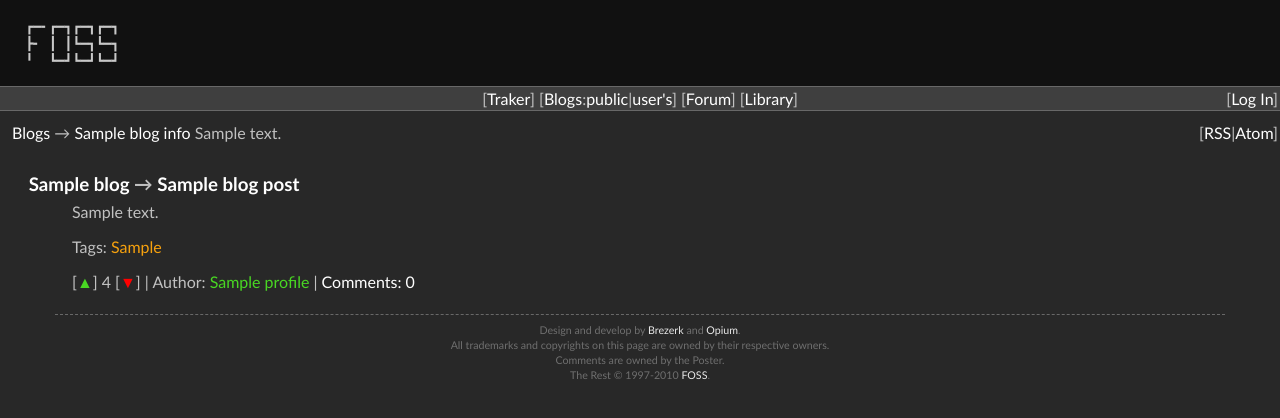
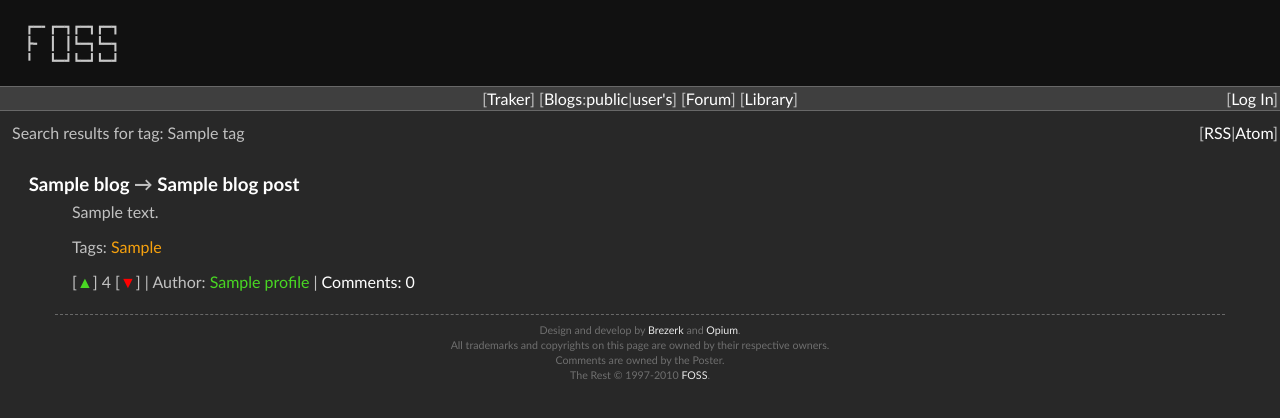
Before and after one commit to brezerk/taverna, a Django app: template templates/blog/blog.html in a window 1280 px wide. Shown: the top 418 px of the page. Run offline with Django 3.2, Linux system fonts and the light colour scheme; the template is opened without the code that fills it: most values are stand-ins (such as "Sample title", 1, 10 or a date in 2020).

Commit message:
blogs: tag fixes

```diff
--- a/templates/blog/blog.html
+++ b/templates/blog/blog.html
@@ -6,10 +6,14 @@
 <table cellspacing='0' cellpadding='2' border='0' width='100%'>
 <tr>
 <td>
-{% if blog_info.desc %}
-<a href='{% url blogs.views.index %}'>{% trans "Blogs" %}</a> → <a href='{%url blogs.views.view blog_info.pk %}'>{{ blog_info.name}}</a> {{ blog_info.desc }}
+{% if tag %}
+{% trans "Search results for tag:" %} {{ tag.name }}
 {% else %}
-{% trans "Blog's traker" %}
+    {% if blog_info %}
+        <a href='{% url blogs.views.index %}'>{% trans "Blogs" %}</a> → <a href='{%url blogs.views.view blog_info.pk %}'>{{ blog_info.name}}</a> {{ blog_info.desc }}
+    {% else %}
+        {% trans "Blog's traker" %}
+    {% endif %}
 {% endif %}
 </td>
 
--- a/templates/blog/pages.inc.html
+++ b/templates/blog/pages.inc.html
@@ -3,7 +3,17 @@
 {% if blog_posts.paginator.num_pages > 1 %}
 <div class='pages'>[{% trans "Page" %}
 {% if blog_posts.has_previous %}
-<a href='{% url blogs.views.index blog_posts.previous_page_number %}'>←</a>
+<a href='
+        {% if tag %}
+            {% url blogs.views.tags_search blog_posts.previous_page_number tag.pk %}
+        {% else %}
+            {% if blog_info %}
+                {% url blogs.views.view blog_posts.previous_page_number blog_info.pk %}
+            {% else %}
+                {% url blogs.views.index blog_posts.previous_page_number %}
+            {% endif %}
+        {% endif %}
+'>←</a>
 {% else %}
 ←
 {% endif %}
@@ -12,16 +22,30 @@
         <b>{{page}}</b>
     {% else %}
         <a href='
-        {% if blog_info.desc %}
-            {% url blogs.views.view page blog_info.pk %}
+        {% if tag %}
+            {% url blogs.views.tags_search page tag.pk %}
         {% else %}
-            {% url blogs.views.index page %}
+            {% if blog_info %}
+                {% url blogs.views.view page blog_info.pk %}
+            {% else %}
+                {% url blogs.views.index page %}
+            {% endif %}
         {% endif %}
         '>{{page}}</a>
     {% endif %}
 {% endfor %}
 {% if blog_posts.has_next %}
-<a href='{% url blogs.views.index blog_posts.next_page_number %}'>→</a>
+<a href='
+        {% if tag %}
+            {% url blogs.views.tags_search blog_posts.next_page_number tag.pk %}
+        {% else %}
+            {% if blog_info %}
+                {% url blogs.views.view blog_posts.next_page_number blog_info.pk %}
+            {% else %}
+                {% url blogs.views.index blog_posts.next_page_number %}
+            {% endif %}
+        {% endif %}
+'>→</a>
 {% else %}
 →
 {% endif %}
--- a/urls.py
+++ b/urls.py
@@ -33,6 +33,7 @@ urlpatterns = patterns('',
     (r'^blog/libsettings-0.so$', 'blogs.views.settings'),
     (r'^blog/libpost-0.so.(?P<post_id>\d+)$', 'blogs.views.post_view'),
     (r'^blog/libtag-0.so.(?P<tag_id>\d+)$', 'blogs.views.tags_search'),
+    (r'^blog/libtag-(?P<page>\d+).so.(?P<tag_id>\d+)$', 'blogs.views.tags_search'),
     (r'^blog/libcomment.so.(?P<post_id>\d+)$', 'blogs.views.post_comment'),
 
     (r'^forum.so$', 'forum.views.index'),
```
Also changed, not shown: blogs/views.py (+12 -4 lines), forum/models.py (line endings or trailing spaces).
